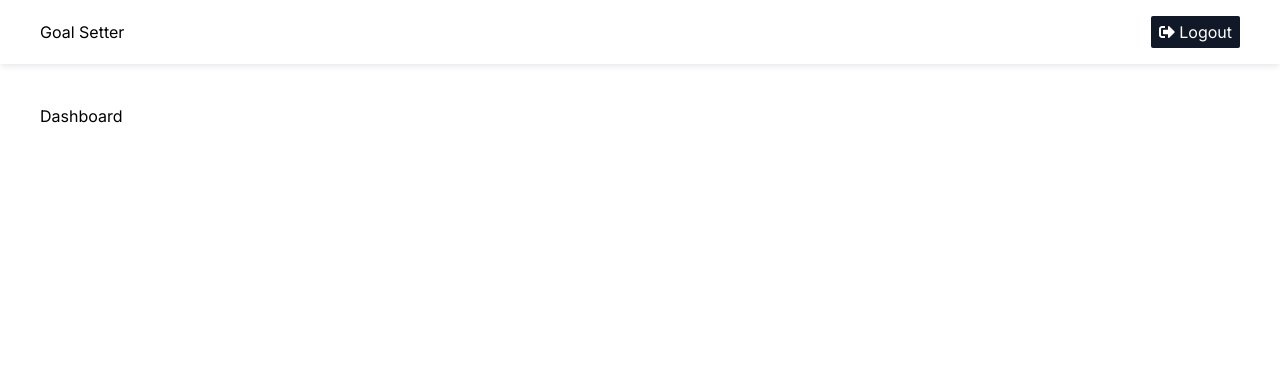
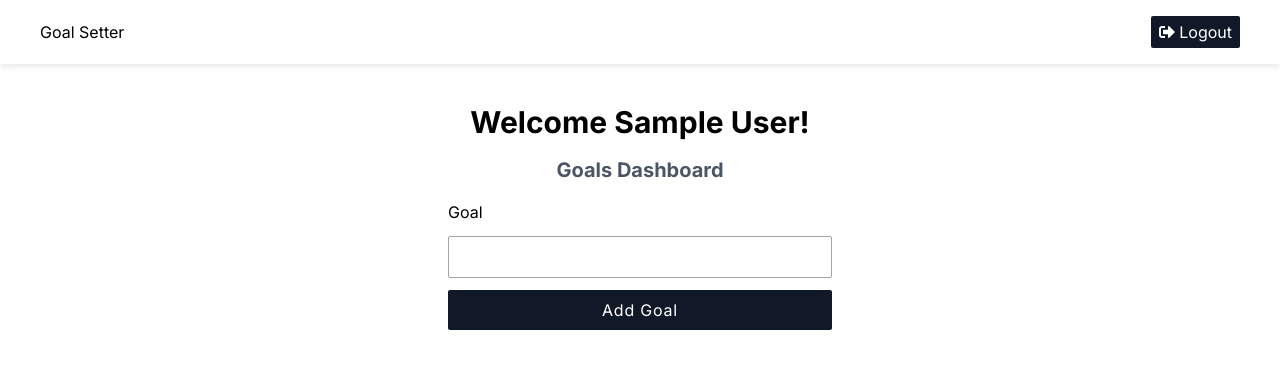
Before and after one commit to arialghifari/goal-setter, a React (Vite) app in the folder frontend/: page / in a window 1280 px wide. Shown: the top 368 px of the page. Built offline with nearby package versions, Linux system fonts and the light colour scheme; sample sign-in values are in the browser's storage.

Commit message:
Add dashboard & goal form

```diff
--- a/frontend/src/app/store.ts
+++ b/frontend/src/app/store.ts
@@ -1,8 +1,10 @@
 import { configureStore } from "@reduxjs/toolkit";
 import authReducer from "../features/auth/authSlice";
+import goalReducer from "../features/goals/goalSlice";
 
 export const store = configureStore({
   reducer: {
     auth: authReducer,
+    goals: goalReducer,
   },
 });
--- /dev/null
+++ b/frontend/src/components/GoalForm.tsx
@@ -0,0 +1,30 @@
+import { useState } from "react";
+import { useSelector, useDispatch } from "react-redux";
+
+function GoalForm() {
+  const [text, setText] = useState("");
+
+  const onSubmit = (e) => {
+    e.preventDefault();
+  };
+
+  return (
+    <div className="containers" id="form">
+      <section className="form">
+        <form onSubmit={onSubmit}>
+          <label htmlFor="text">Goal</label>
+          <input
+            type="text"
+            name="text"
+            id="text"
+            value={text}
+            onChange={(e) => setText(e.target.value)}
+          />
+          <button className="btn">Add Goal</button>
+        </form>
+      </section>
+    </div>
+  );
+}
+
+export default GoalForm;
--- /dev/null
+++ b/frontend/src/features/goals/goalSlice.ts
@@ -0,0 +1,20 @@
+import { createSlice, createAsyncThunk } from "@reduxjs/toolkit";
+
+const initialState = {
+  goals: [],
+  isSuccess: false,
+  isLoading: false,
+  isError: false,
+  message: "",
+};
+
+export const goalSlice = createSlice({
+  name: "goal",
+  initialState,
+  reducers: {
+    reset: (state) => initialState,
+  },
+});
+
+export const { reset } = goalSlice.actions;
+export default goalSlice.reducer;
--- a/frontend/src/pages/Dashboard.tsx
+++ b/frontend/src/pages/Dashboard.tsx
@@ -1,6 +1,7 @@
 import { useEffect } from "react";
 import { useNavigate } from "react-router-dom";
 import { useSelector, RootStateOrAny } from "react-redux";
+import GoalForm from "../components/GoalForm";
 
 function Dashboard() {
   const navigate = useNavigate();
@@ -13,7 +14,16 @@ function Dashboard() {
     }
   }, [user, navigate]);
 
-  return <div className="containers">Dashboard</div>;
+  return (
+    <div className="containers" id="dashboard">
+      <section className="heading">
+        <h1>Welcome {user && user.name}!</h1>
+        <p>Goals Dashboard</p>
+      </section>
+
+      <GoalForm />
+    </div>
+  );
 }
 
 export default Dashboard;
--- a/frontend/src/pages/Login.tsx
+++ b/frontend/src/pages/Login.tsx
@@ -56,7 +56,7 @@ function Login() {
   }
 
   return (
-    <div className="containers" id="register">
+    <div className="containers" id="form">
       <section className="heading">
         <h2>
           <FaSignInAlt /> Login
--- a/frontend/src/pages/Register.tsx
+++ b/frontend/src/pages/Register.tsx
@@ -63,7 +63,7 @@ function Register() {
   }
 
   return (
-    <div className="containers" id="register">
+    <div className="containers" id="form">
       <section className="heading">
         <h2>
           <FaUser /> Register
--- a/frontend/src/styles/index.css
+++ b/frontend/src/styles/index.css
@@ -33,7 +33,7 @@
     }
   }
 
-  #register {
+  #form {
     @apply flex flex-col justify-center items-center;
 
     .heading {
@@ -41,6 +41,7 @@
 
       h2 {
         @apply flex justify-center items-center gap-2 text-2xl font-bold mb-1;
+      }
     }
   }
 
@@ -63,13 +64,26 @@
       }
     }
   }
-  }
 
   .btn-logout {
     @apply flex items-center gap-1 bg-gray-900 text-white py-1 px-2 rounded-sm;
 
     &:hover {
       @apply bg-gray-800;
+    }
+  }
+
+  #dashboard {
+    .heading {
+      @apply text-center;
+
+      h1 {
+        @apply text-3xl font-bold;
+      }
+
+      p {
+        @apply text-xl font-bold text-gray-600 py-4;
+      }
     }
   }
 }
```
Also changed, not shown: frontend/src/features/goals/goalService.ts (added). Lines whose indentation alone changed are shown as unchanged.
